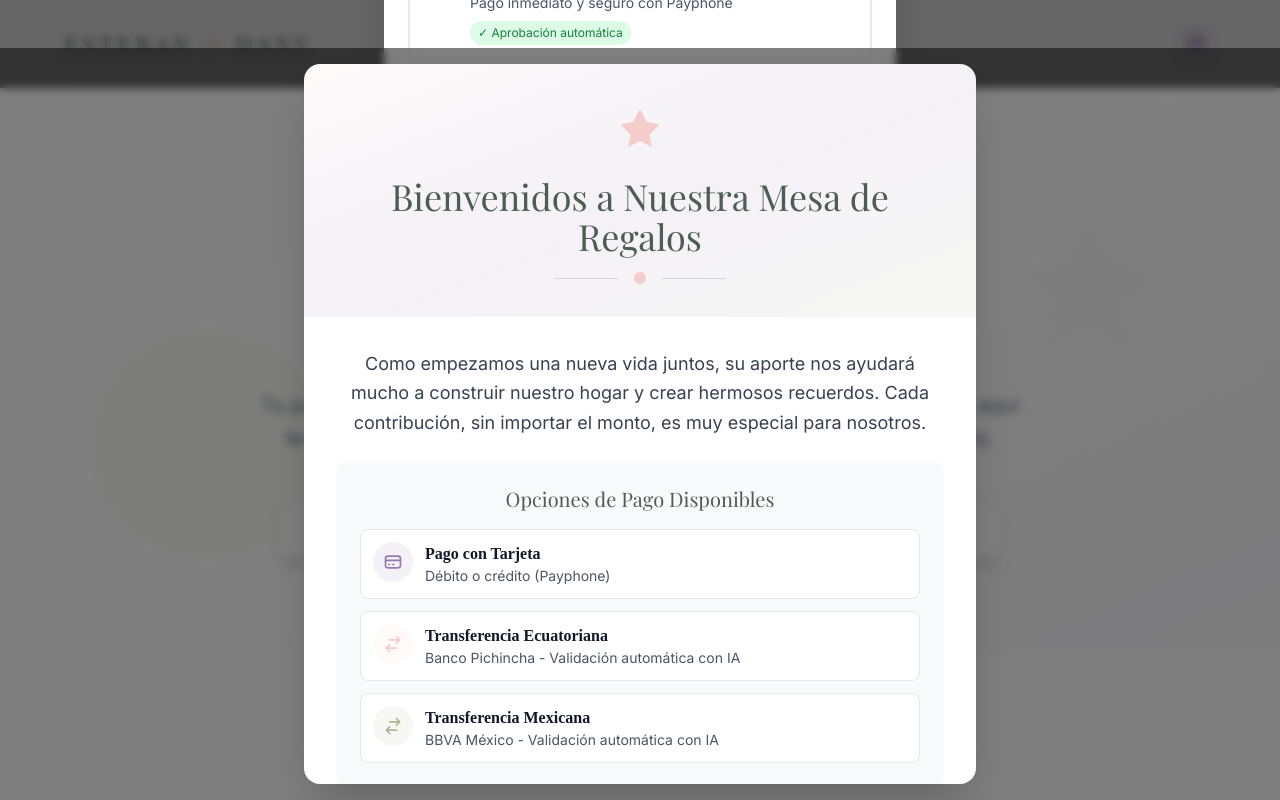
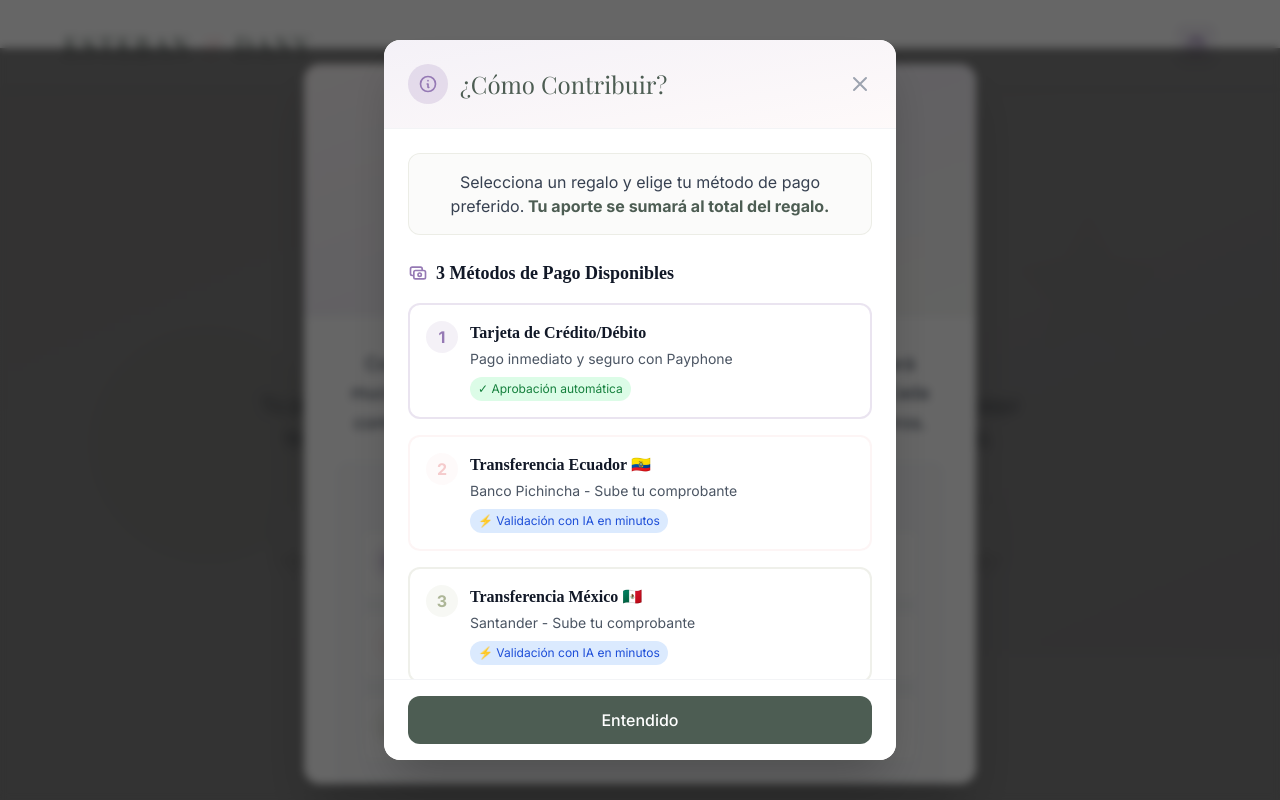
Before and after one commit to clicktoforever/wedding-esteban-dany, a Next.js app: page /gifts in a window 1280 px wide. Both pictures are taken after a click on the button "Ayuda - Instrucciones de pago". Shown: the top 800 px of the page. Built offline with nearby package versions, Linux system fonts and the light colour scheme; no server answers; the database is empty; a web font is replaced by a local one.

Commit message:
fix modal help

```diff
--- a/components/gifts/HelpInstructionsModal.tsx
+++ b/components/gifts/HelpInstructionsModal.tsx
@@ -1,6 +1,7 @@
 'use client'
 
 import { useEffect } from 'react'
+import { createPortal } from 'react-dom'
 
 interface HelpInstructionsModalProps {
   isOpen: boolean
@@ -23,7 +24,7 @@ export default function HelpInstructionsModal({ isOpen, onClose }: HelpInstructi
 
   if (!isOpen) return null
 
-  return (
+  return createPortal(
     <div
       className="fixed inset-0 z-[60] flex items-center justify-center bg-black/60 backdrop-blur-sm p-4 overflow-y-auto"
       onClick={onClose}
@@ -36,7 +37,7 @@ export default function HelpInstructionsModal({ isOpen, onClose }: HelpInstructi
         onClick={(e) => e.stopPropagation()}
       >
         {/* Header */}
-        <div className="sticky top-0 bg-gradient-to-br from-wedding-purple/10 to-wedding-rose/10 p-6 border-b border-gray-100 rounded-t-2xl z-10">
+        <div className="sticky top-0 bg-gradient-to-br from-wedding-purple/10 to-wedding-rose/10 backdrop-blur-md bg-white p-6 border-b border-gray-100 rounded-t-2xl z-10">
           <div className="flex items-center justify-between">
             <div className="flex items-center space-x-3">
               <div className="w-10 h-10 bg-wedding-purple/20 rounded-full flex items-center justify-center">
@@ -188,6 +189,7 @@ export default function HelpInstructionsModal({ isOpen, onClose }: HelpInstructi
           </button>
         </div>
       </div>
-    </div>
+    </div>,
+    document.body
   )
 }
```
